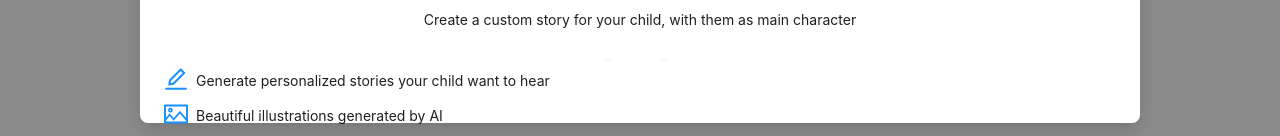
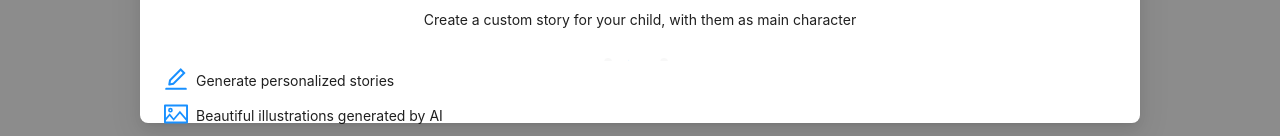
Before and after one commit to andeplane/dailystories, a React (Create React App) app: page /story/1 in a window 1280 px wide. Shown: the part 637-773 px from the top of the page. Built offline with nearby package versions, Linux system fonts and the light colour scheme; the HTML template or start-up script is replaced by a standard one.

Commit message:
Disable always on welcome dialog

```diff
--- a/src/components/WelcomeModal.tsx
+++ b/src/components/WelcomeModal.tsx
@@ -26,7 +26,7 @@ const WelcomeModal: React.FC = () => {
 
   useEffect(() => {
     let hasSeenWelcome = localStorage.getItem('hasSeenWelcome');
-    if (true || !hasSeenWelcome) {
+    if (!hasSeenWelcome) {
       setIsModalVisible(true);
       localStorage.setItem('hasSeenWelcome', 'true');
     }
@@ -107,7 +107,7 @@ const WelcomeModal: React.FC = () => {
         <Space direction="vertical" size="small">
           <Space>
             <EditOutlined style={{ fontSize: '24px', color: '#1890ff' }} />
-            <Paragraph style={{ margin: 0 }}>Generate personalized stories your child want to hear</Paragraph>
+            <Paragraph style={{ margin: 0 }}>Generate personalized stories</Paragraph>
           </Space>
           <Space>
             <PictureOutlined style={{ fontSize: '24px', color: '#1890ff' }} />
```
